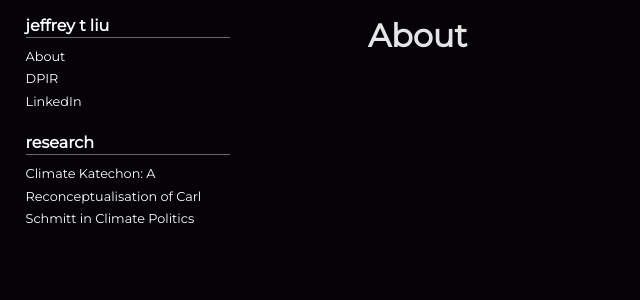
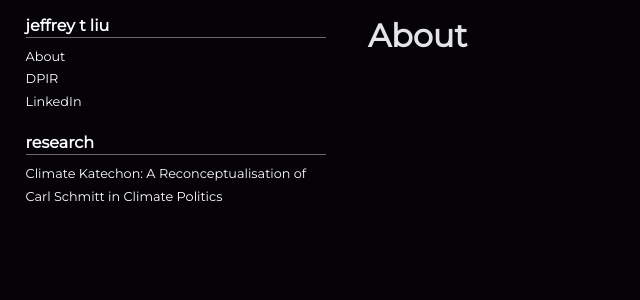
Before and after one commit to jeffrey-t-liu/jeffrey-t-liu.github.io, a Jekyll site: the page built from index.html, in a window 1280 px wide. Shown: the top 300 px of the page, without its empty margins (0-640 px from the left). Built offline with Jekyll 4.4.1, drawn with Linux system fonts in a browser that asks for light colours; the list of posts is cut into pages by our own code.

Commit message:
Update hyde.css

```diff
--- a/public/css/hyde.css
+++ b/public/css/hyde.css
@@ -66,7 +66,7 @@ html {
     top: 0;
     left: 0;
     bottom: 0;
-    width: 20%;
+    width: 22rem;
     text-align: left;
   }
 }
```
